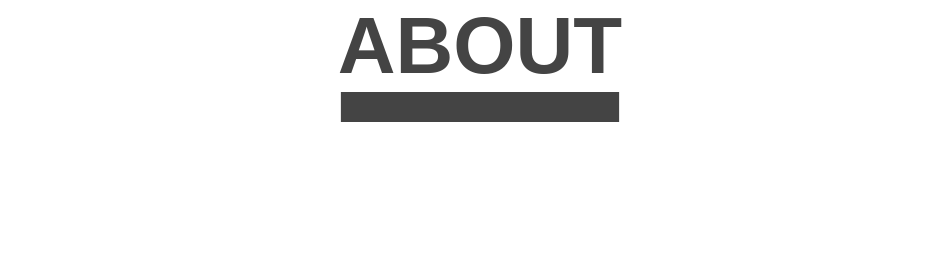
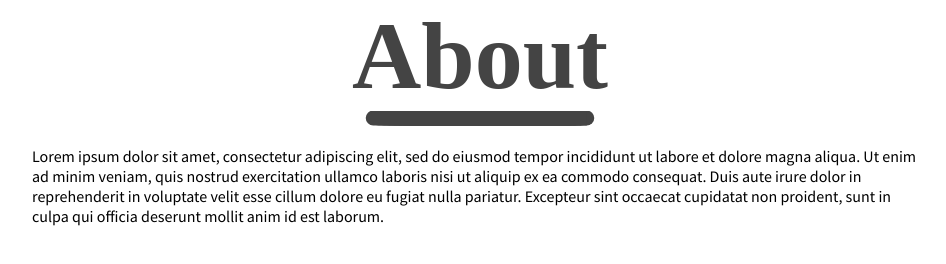
Before and after one commit to FarrisIsmati/portfolio, a React app in the folder portfolio/: page /about in a window 1280 px wide. Shown: the whole page, without its empty margins (160-1106 px from the left). Built offline with nearby package versions, Linux system fonts and the light colour scheme; a web font is replaced by a local one.

Commit message:
font styling additions

```diff
--- a/portfolio/public/index.html
+++ b/portfolio/public/index.html
@@ -19,6 +19,11 @@
       work correctly both with client-side routing and a non-root public URL.
       Learn how to configure a non-root public URL by running `npm run build`.
     -->
+    <!--
+      FONTS
+    -->
+    <link href="https://fonts.googleapis.com/css?family=Playfair+Display:700i|Source+Sans+Pro" rel="stylesheet">
+
     <title>React App</title>
   </head>
   <body>
--- a/portfolio/src/About/About.js
+++ b/portfolio/src/About/About.js
@@ -5,9 +5,15 @@ import Page from '../Base_Components/Page'
 
 class About extends Component {
   render() {
+    const aboutData = "Lorem ipsum dolor sit amet, consectetur adipiscing elit, sed do eiusmod tempor incididunt ut labore et dolore magna aliqua. Ut enim ad minim veniam, quis nostrud exercitation ullamco laboris nisi ut aliquip ex ea commodo consequat. Duis aute irure dolor in reprehenderit in voluptate velit esse cillum dolore eu fugiat nulla pariatur. Excepteur sint occaecat cupidatat non proident, sunt in culpa qui officia deserunt mollit anim id est laborum."
+
     return (
       <div>
-        <Page title={'ABOUT'} titleSize={'5em'} height={'30px'}/>
+        <Page title={'About'} titleSize={'6em'} height={'15px'}>
+          <div>
+            <p>{aboutData}</p>
+          </div>
+        </Page>
       </div>
     )
   }
--- a/portfolio/src/App/App.css
+++ b/portfolio/src/App/App.css
@@ -1,28 +1,3 @@
-.App {
-  text-align: center;
+.app-main {
+  margin: 0 15% 0 15%;
 }
-
-.App-logo {
-  animation: App-logo-spin infinite 20s linear;
-  height: 80px;
-}
-
-.App-header {
-  background-color: #222;
-  height: 150px;
-  padding: 20px;
-  color: white;
-}
-
-.App-title {
-  font-size: 1.5em;
-}
-
-.App-intro {
-  font-size: large;
-}
-
-@keyframes App-logo-spin {
-  from { transform: rotate(0deg); }
-  to { transform: rotate(360deg); }
-}
--- a/portfolio/src/App/App.js
+++ b/portfolio/src/App/App.js
@@ -1,18 +1,22 @@
 import React, { Component } from 'react'
 import { Switch, Route } from 'react-router-dom'
 
-import Home from '../Home/Home.js'
-import About from '../About/About.js'
+import Home from '../Home/Home'
+import About from '../About/About'
+import Skills from '../Skills/Skills'
 
 import './App.css'
 
 class App extends Component {
   render() {
     return (
-      <Switch>
-        <Route exact path='/' component={Home}/>
-        <Route path='/about' component={About}/>
-      </Switch>
+      <div className="app-main">
+        <Switch>
+          <Route exact path='/' component={Home}/>
+          <Route path='/about' component={About}/>
+          <Route path='/skills' component={Skills}/>
+        </Switch>
+      </div>
     )
   }
 }
--- a/portfolio/src/Base_Components/Divider.js
+++ b/portfolio/src/Base_Components/Divider.js
@@ -14,7 +14,7 @@ class Divider extends Component {
     let canvasHeight = canvas.clientHeight
     let canvasWidth = canvas.clientWidth
 
-    context.lineJoin = "miter"
+    context.lineCap = "round"
 
     // Gets need to remove the 'px' when setting lineWidth
     context.lineWidth = this.props.height.slice(0,-2)
@@ -33,8 +33,9 @@ class Divider extends Component {
     newWidthRight += increment
     newWidthLeft -= increment
 
-    if (newWidthRight < canvasWidth) {
+    if (newWidthRight < canvasWidth - 20) {
       context.lineTo(newWidthRight, (Math.floor(canvasHeight/2)))
+      context.stroke()
       context.lineTo(newWidthLeft, (Math.floor(canvasHeight/2)))
       context.stroke()
       setTimeout(() => {
@@ -72,7 +73,7 @@ Divider.propTypes = {
 
 Divider.defaultProps = {
   width: '100%',
-  height: '50px',
+  height: '40px',
   color: '#444444',
   lineWidth: 10
 }
--- a/portfolio/src/Base_Components/Page.js
+++ b/portfolio/src/Base_Components/Page.js
@@ -46,15 +46,20 @@ class Page extends Component {
       alignItems: 'center'
     }
 
+    const hide = {
+      display: ''
+    }
+
     return (
+      <div>
         <div style={pageStyle}>
           <Title ref="title" getTitleSize={this.getTitleSize} title={title} size={titleSize} />
           { this.state.renderDivider ?
             <Divider width={this.state.titleSize} height={height} /> :
-          <p>lol</p>
+            null
           }
-
           {children}
+        </div>
       </div>
     )
   }
--- a/portfolio/src/Skills/Skills.js
+++ b/portfolio/src/Skills/Skills.js
@@ -0,0 +1,16 @@
+import React, { Component } from 'react'
+
+import Page from '../Base_Components/Page'
+
+
+class Skills extends Component {
+  render() {
+    return (
+      <div>
+        <Page title={'Skills'} titleSize={'6em'} height={'20px'}/>
+      </div>
+    )
+  }
+}
+
+export default Skills
--- a/portfolio/src/index.css
+++ b/portfolio/src/index.css
@@ -2,4 +2,13 @@ body {
   margin: 0;
   padding: 0;
   font-family: sans-serif;
+  height: 100%;
 }
+
+h1 {
+  font-family: 'Playfair Display', serif;
+}
+
+p {
+  font-family: 'Source Sans Pro', sans-serif;
+}
```
Lines whose indentation alone changed are shown as unchanged.
